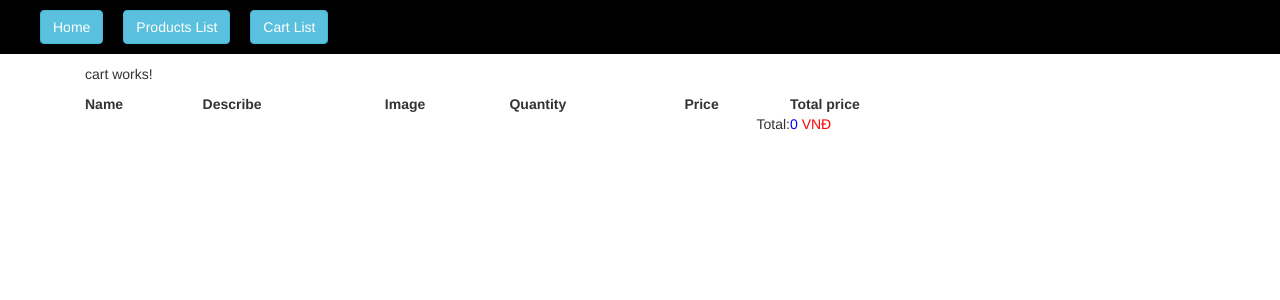
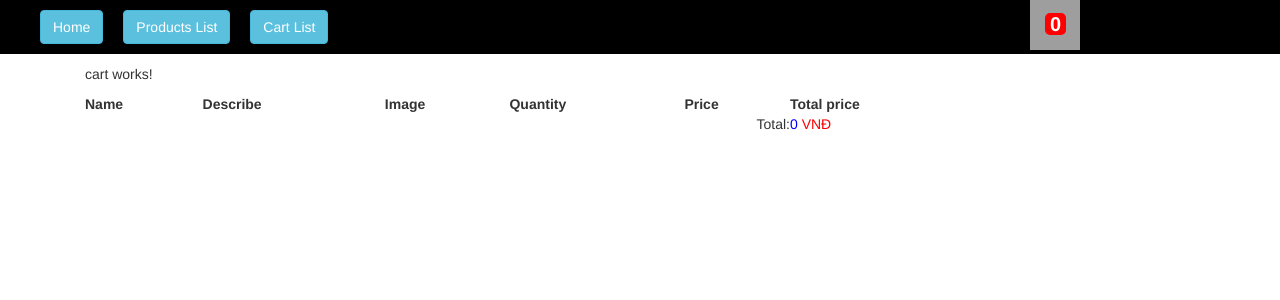
Before and after one commit to phuviet/FE, an Angular app in the folder my-app/: page /cart in a window 1280 px wide. Shown: the top 300 px of the page. Built offline with nearby package versions, Linux system fonts and the light colour scheme; grey boxes are pictures that could not be loaded.

Commit message:
angular day09

```diff
--- a/my-app/src/app/app.component.css
+++ b/my-app/src/app/app.component.css
@@ -14,3 +14,23 @@
   display: block;
   clear: both;
 }
+
+.cart {
+  background: url('http://www.freepngimg.com/download/cart/10-2-cart-png-pic.png') no-repeat;
+  width: 50px;
+  height: 50px;
+  background-size: cover;
+  float: right;
+  margin-right: 200px;
+  padding-left: 15px;
+}
+
+.cart-item {
+  padding: 0px 5px;
+  border-radius: 5px;
+  background-color: red;
+  color: white;
+  font-size: 20px;
+  font-weight: bold;
+  background-size: cover;
+}
--- a/my-app/src/app/app.component.html
+++ b/my-app/src/app/app.component.html
@@ -2,6 +2,11 @@
   <li class="menu-item"><a class="btn btn-info" [routerLink]="['/home']">Home</a></li>
   <li class="menu-item"><a class="btn btn-info" [routerLink]="['/products']">Products List</a></li>
   <li class="menu-item"><a class="btn btn-info" [routerLink]="['/cart']">Cart List</a></li>
+  <li>
+    <div class="menu-item cart">
+      <span class="cart-item">{{number_item}}</span>
+    </div>
+  </li>
 </ul>
 <div class="container">
   <router-outlet></router-outlet>
--- a/my-app/src/app/app.component.ts
+++ b/my-app/src/app/app.component.ts
@@ -1,4 +1,5 @@
-import { Component } from '@angular/core';
+import { Component, OnChanges, DoCheck } from '@angular/core';
+import { ProductsService } from './products.service'
 
 @Component({
   selector: 'app-root',
@@ -6,6 +7,18 @@ import { Component } from '@angular/core';
   styleUrls: ['./app.component.css']
 })
 
-export class AppComponent {
+export class AppComponent implements OnChanges, DoCheck {
 
+  number_item: number;
+  constructor(
+    private productsService: ProductsService
+    ) {
+  }
+
+  ngOnChanges() {}
+
+  ngDoCheck() {
+    this.number_item = this.productsService.number_item;
+    // console.log(this.productsService.number_item);
+  }
 }
--- a/my-app/src/app/products.service.ts
+++ b/my-app/src/app/products.service.ts
@@ -8,6 +8,7 @@ export class ProductsService {
 
   carts: any;
   product: any;
+  number_item: number = 0;
 
   constructor(
     private http: Http
@@ -47,13 +48,15 @@ export class ProductsService {
       }
       else {
         // console.log(this.product);
-          console.log('Buy Ok');
+        // console.log('Buy Ok');
         this.product.price_format = this.product.price.toString().replace(/(\d)(?=(\d{3})+(?!\d))/g, "$1.");
         this.product.quantity = 1;
         this.product.total_price = this.product.quantity * this.product.price;
         this.product.total_price_format = (this.product.quantity * this.product.price).toString().replace(/(\d)(?=(\d{3})+(?!\d))/g, "$1.");
         this.carts.push(this.product);
       }
+      this.number_item = this.carts.length;
+      // console.log(this.number_item);
     })
   }
 }
```
Lines whose indentation alone changed are shown as unchanged.
